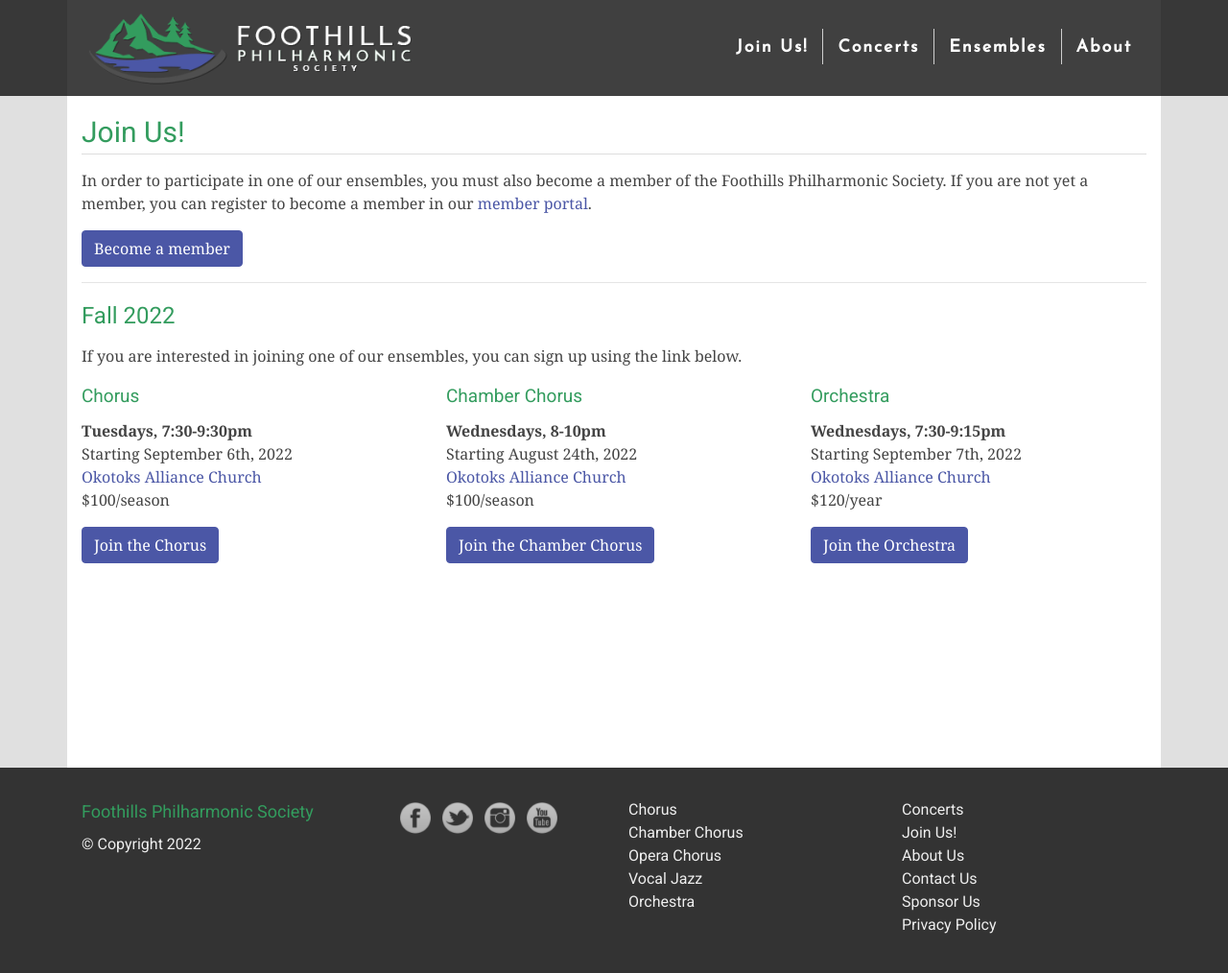
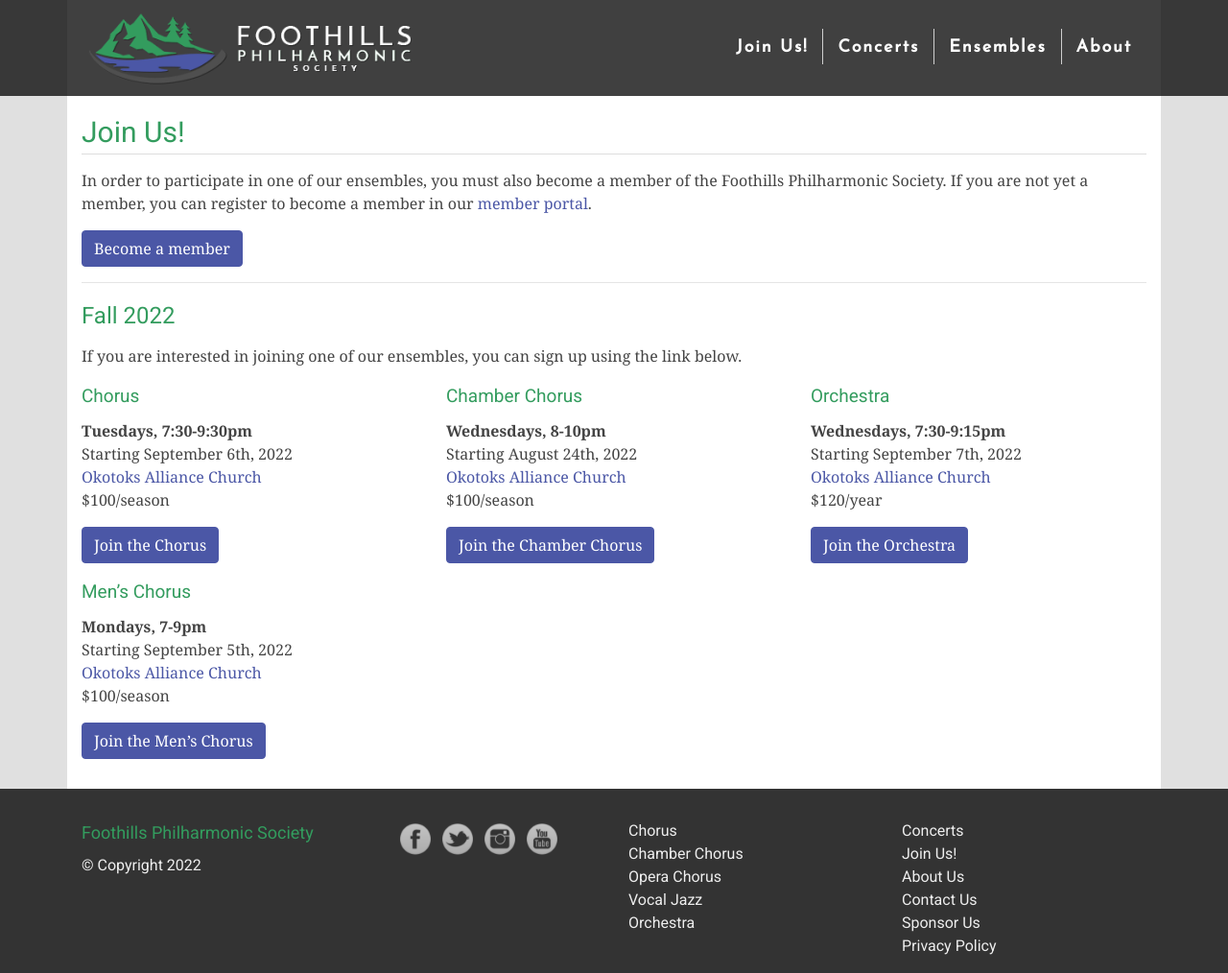
Before and after one commit to percyhanna/fps, a Jekyll site: the page built from join.html, in a window 1280 px wide and 1014 px high. Shown: the whole window at 96% size. Built offline with Jekyll 4.4.1, drawn with Linux system fonts in a browser that asks for light colours; nearby versions of some CDN libraries; Markdown is read by kramdown in place of the engine named in the settings.

Commit message:
Add Men's Chorus

```diff
--- a/join.html
+++ b/join.html
@@ -103,6 +103,29 @@
           >
         </p>
       </div>
+
+      <div class="col-12 col-md-6 col-lg-4">
+        <h5>Men’s Chorus</h5>
+        <p>
+          <strong>Mondays, 7-9pm</strong><br />
+          Starting September 5th, 2022<br />
+          <a
+            href="https://www.google.ca/maps/place/Okotoks+Alliance+Church/@50.7508584,-113.9767135,15z/data=!4m5!3m4!1s0x0:0x879787dbcf97e8d!8m2!3d50.7508584!4d-113.9767135"
+            target="_blank"
+            >Okotoks Alliance Church</a
+          ><br />
+          $100/season
+        </p>
+
+        <p>
+          <a
+            class="btn btn-primary"
+            href="https://footphil.wildapricot.org/event-4929751/Registration"
+            target="_blank"
+            >Join the Men’s Chorus</a
+          >
+        </p>
+      </div>
     </div>
   </div>
 </div>
```
